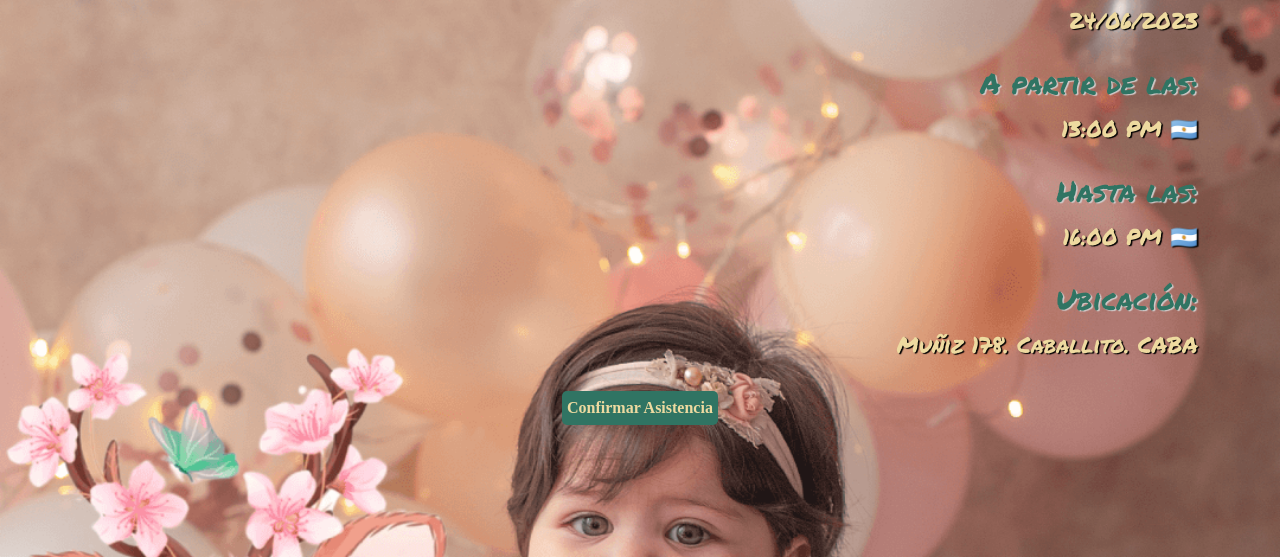
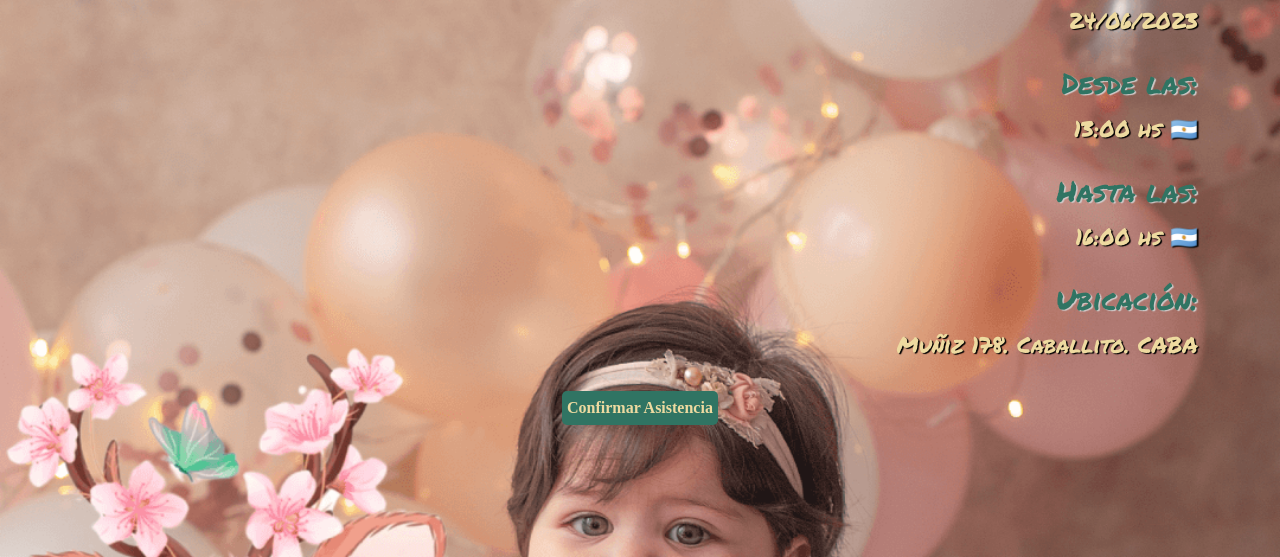
Before and after one commit to jhonyrequena/tarjeta_albany, a plain HTML site: page index.html in a window 1280 px wide. Shown: the part 243-800 px from the top of the page. Drawn offline with nearby package versions, Linux system fonts and the light colour scheme; a web font is replaced by a local one.

Commit message:
Ajuste 150

```diff
--- a/index.html
+++ b/index.html
@@ -18,16 +18,16 @@
                         <div class="details animate__animated animate__lightSpeedInRight">
                             <h3>Será el día:</h3>
                             <p>24/06/2023</p>
-                            <h3>A partir de las:</h3>
-                            <p>13:00 PM <span>&#x1F1E6;&#x1F1F7;</span></p>
+                            <h3>Desde las:</h3>
+                            <p>13:00 hs <span>&#x1F1E6;&#x1F1F7;</span></p>
                             <h3>Hasta las:</h3>
-                            <p>16:00 PM <span>&#x1F1E6;&#x1F1F7;</span></p>
+                            <p>16:00 hs <span>&#x1F1E6;&#x1F1F7;</span></p>
                             <h3>Ubicación:</h3>
                             <a class = "direccion" href= "https://goo.gl/maps/QQ8wJrm1fTKWUTWn8" target="_blank">Muñiz 178. Caballito. CABA</a>
                         </div>
                     <div class = "boton">
                         <button class="whatsapp-button animate__animated animate__zoomInUp">
-                            <a href="https://wa.me/+541162343892?text=Hola,%20alli%20estaremos,%20cuenta%20conmigo">Confirmar Asistencia</a>
+                            <a href="https://wa.me/+541126900088?text=Hola,%20alli%20estaremos,%20cuenta%20conmigo">Confirmar Asistencia</a>
                         </button>
                     </div>
                 </div>
```
